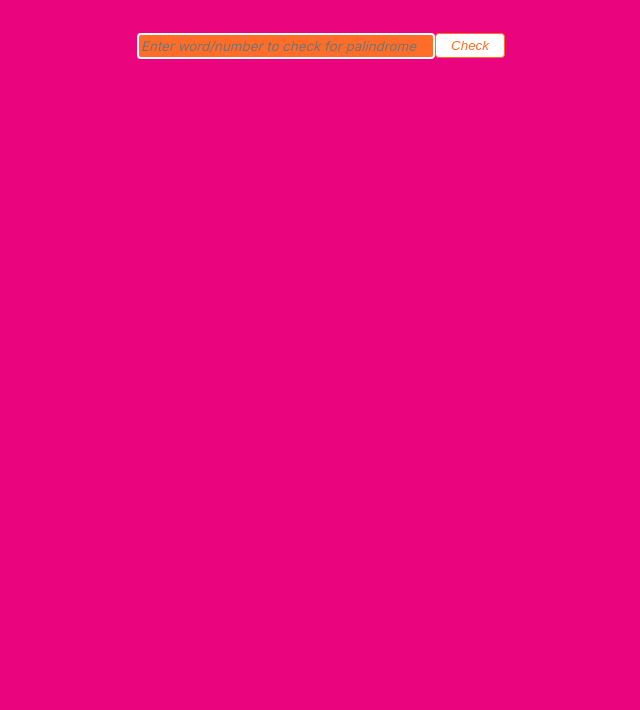
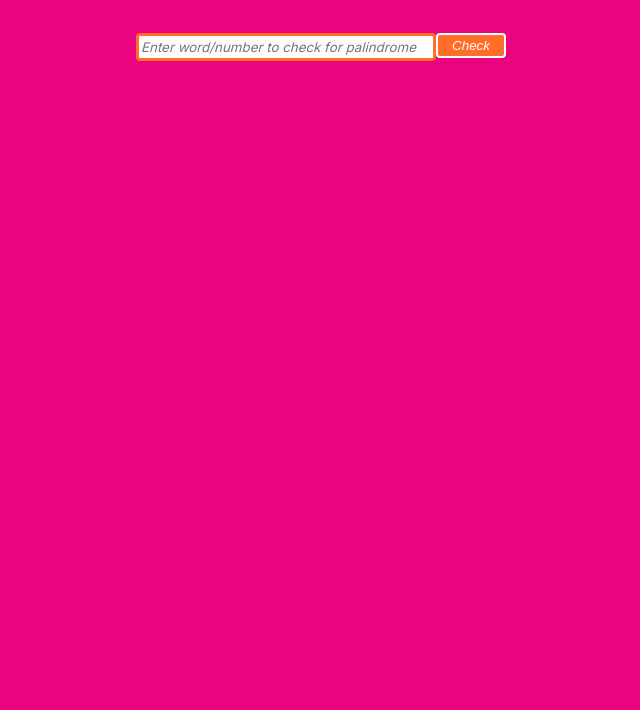
Before and after one commit to arzamansoori/PalindromeChecker, a plain HTML site: page index.html in a window 1280 px wide. Shown: the part 90-800 px from the top of the page, without its empty margins (319-959 px from the left). Drawn offline with Linux system fonts and the light colour scheme.

Commit message:
changing color of input and button

```diff
--- a/style.css
+++ b/style.css
@@ -21,20 +21,20 @@ body{
     width: 290px;
     font-family: 'Inter', sans-serif;
     height: 20px;
-    background-color: #FF6D28;
-    border: 2px solid #fff;
+    background-color: #fff;
+    border: 3px solid #FF6D28;
     border-radius: 4px;
     font-style: italic;
 }
 .checkBtn{
     height: 25px;
     width: 70px;
-    border: 1px solid #FF6D28;
+    border: 2px solid #fff;
     border-radius: 4px;
-    background-color: #fff;
+    background-color: #FF6D28;
     cursor: pointer;
     font-style: italic;
-    color: #FF6D28;
+    color: #fff;
 }
 .bottom{
     font-style: italic;
```
